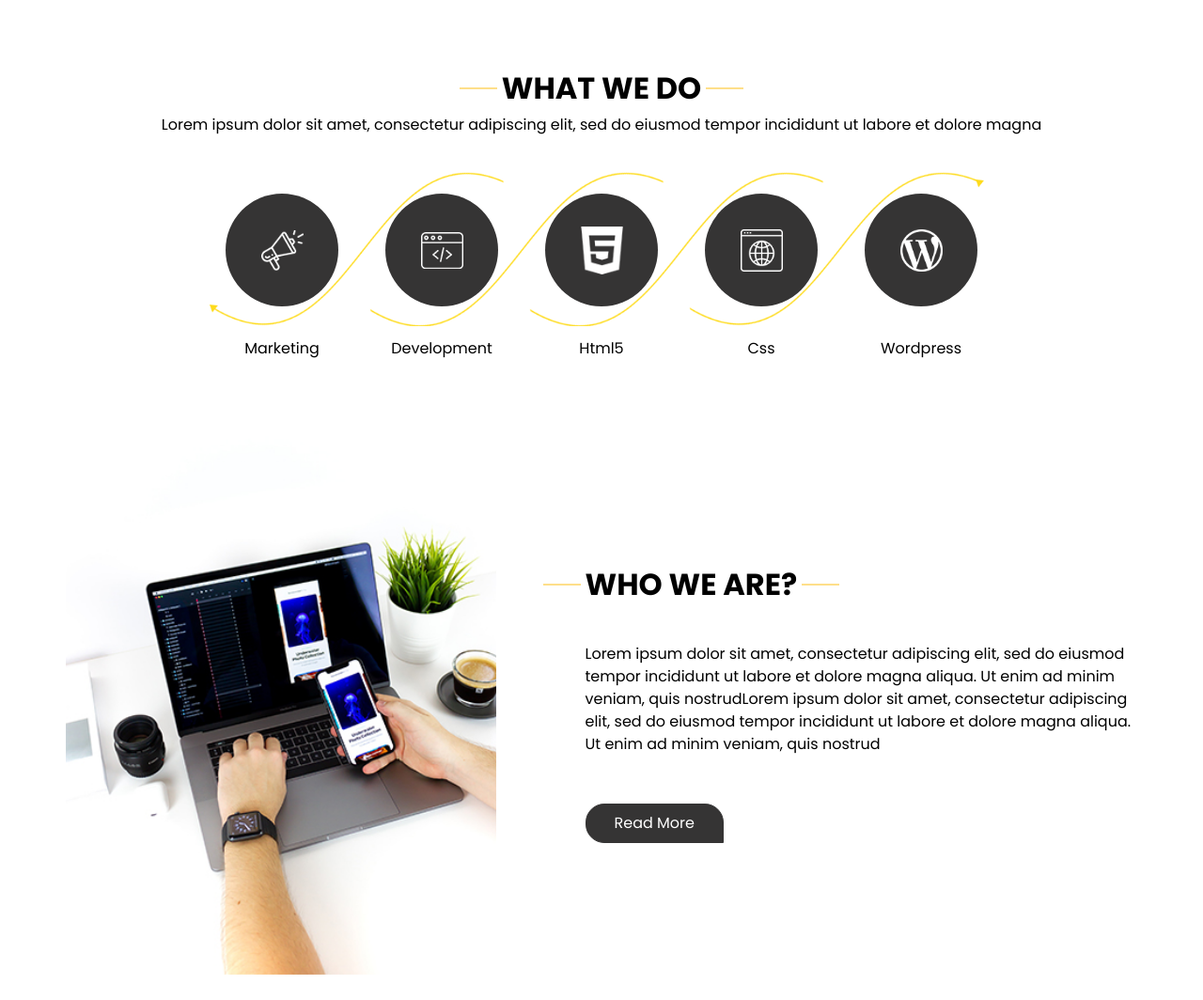
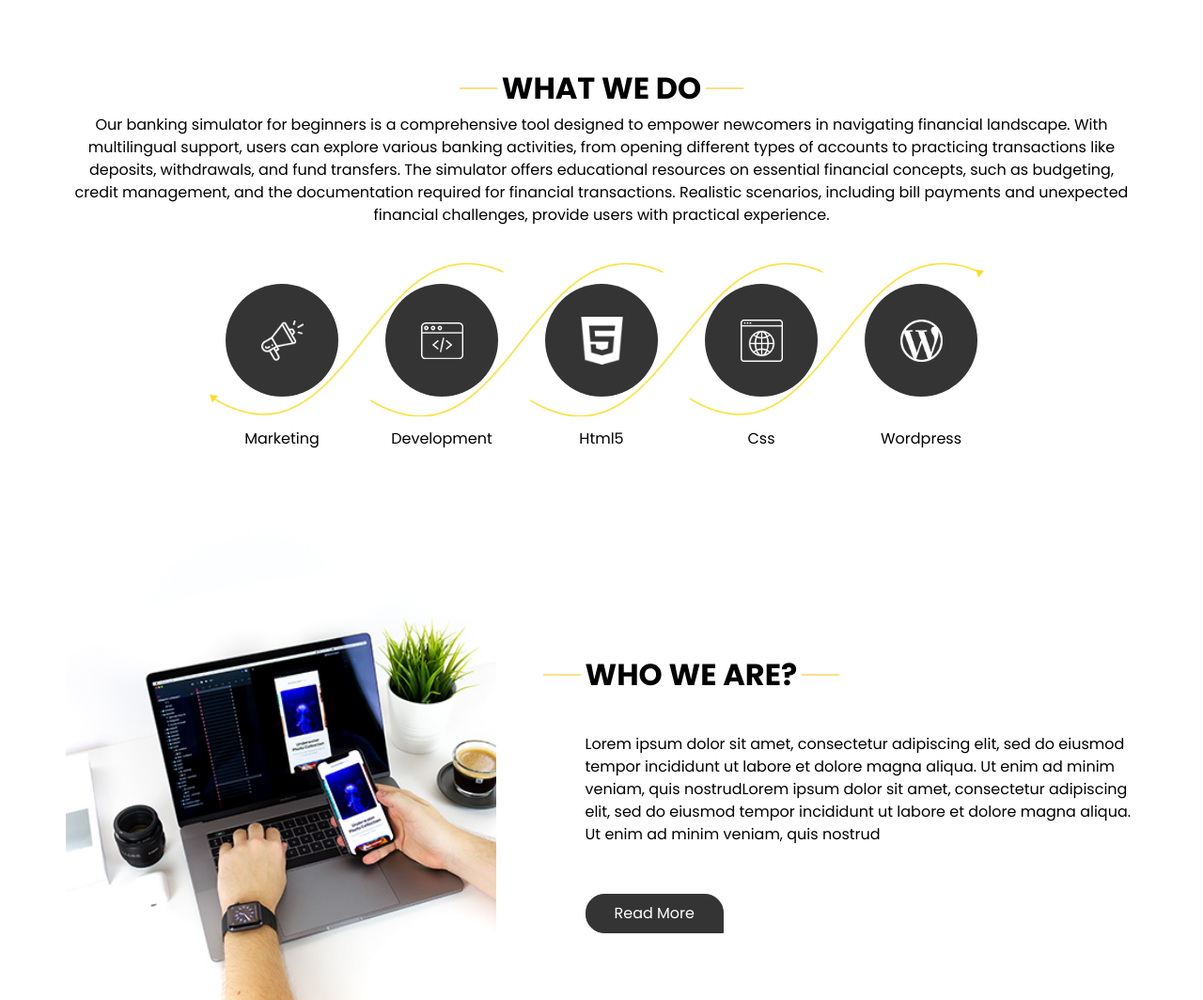
Before and after one commit to laury64368/ugaHacks9, a plain HTML site: page index.html in a window 1280 px wide. Shown: the part 800-1864 px from the top of the page at 94% size. Drawn offline with nearby package versions, Linux system fonts and the light colour scheme.

Commit message:
Verbiage

```diff
--- a/index.html
+++ b/index.html
@@ -12,7 +12,7 @@
   <meta name="description" content="" />
   <meta name="author" content="" />
 
-  <title>UGAHacks9</title>
+  <title>BFB</title>
 
   <!-- slider stylesheet -->
   <!-- slider stylesheet -->
@@ -179,8 +179,10 @@
           What we do
         </h2>
         <p>
-          Lorem ipsum dolor sit amet, consectetur adipiscing elit, sed do eiusmod tempor incididunt ut labore et dolore
-          magna
+          Our banking simulator for beginners is a comprehensive tool designed to empower newcomers in navigating financial landscape.
+           With multilingual support, users can explore various banking activities, from opening different types of accounts to practicing transactions like deposits, withdrawals, and fund transfers.
+           The simulator offers educational resources on essential financial concepts, such as budgeting, credit management, and the documentation required for financial transactions.
+           Realistic scenarios, including bill payments and unexpected financial challenges, provide users with practical experience.
         </p>
       </div>
       <div class="do_container">
@@ -615,7 +617,7 @@
   <section class="container-fluid footer_section">
     <p>
       &copy; 2020 All Rights Reserved By
-      <a href="https://html.design/">Free Html Templates</a>
+      <a href="https://html.design/">Banking for Beginners</a>
     </p>
   </section>
   <!-- footer section -->
```
Also changed, not shown: about.html (+1 -1 lines), contact.html (+1 -1 lines), do.html (+1 -1 lines), portfolio.html (+1 -1 lines).
